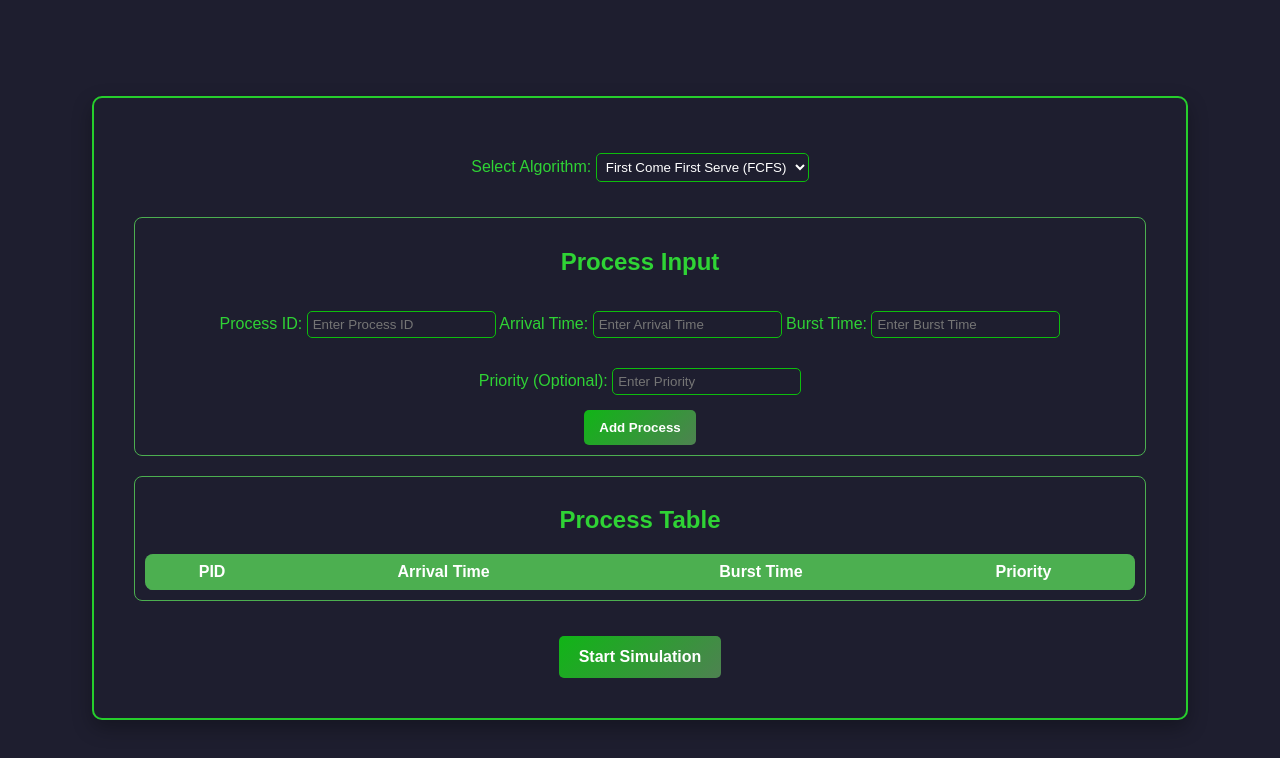
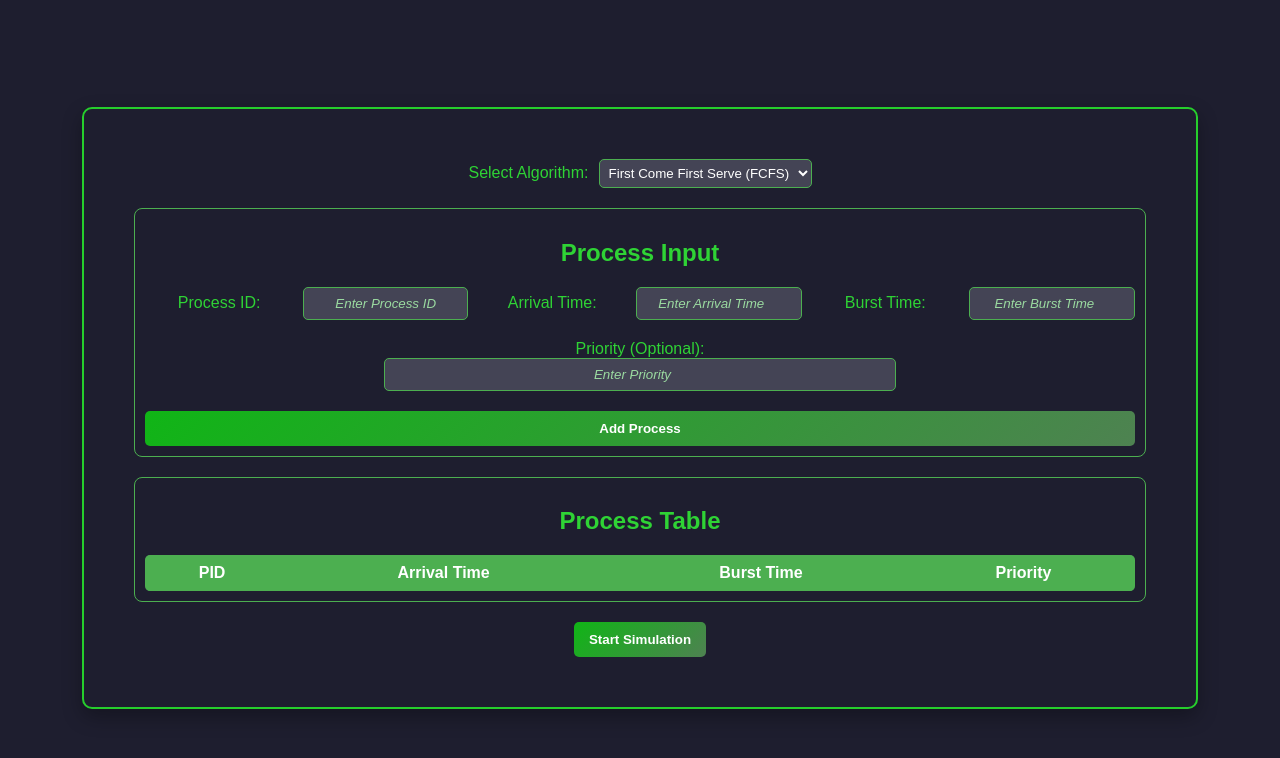
Before and after one commit to coder9988/scheduling-simulator, a plain HTML site: page input.html in a window 1280 px wide. Drawn offline with Linux system fonts and the light colour scheme; a script that the page names is missing.

Commit message:
Update style.css

```diff
--- a/style.css
+++ b/style.css
@@ -21,7 +21,7 @@ body {
     width: 80%;
     max-width: 1200px;
     border: 2px solid #26ce2c;
-    padding: 40px; /* Reduced padding slightly */
+    padding: 50px;
     text-align: center;
     background: #2c2c3e;
     background: url('container-background.jpeg') no-repeat center center;
@@ -30,7 +30,21 @@ body {
 }
 
 .algorithm-selection {
+    display: flex;
+    align-items: center;
+    gap: 10px;
+    justify-content: center;
     margin-bottom: 20px;
+}
+
+.algorithm-selection select,
+.algorithm-selection input {
+    min-width: 120px;
+    padding: 5px;
+    border-radius: 5px;
+    border: 1px solid #4caf50;
+    background: #444455;
+    color: white;
 }
 
 .process-input, .process-table {
@@ -42,15 +56,54 @@ body {
     border-radius: 8px;
 }
 
-input, select {
+.process-input form {
+    display: flex;
+    flex-wrap: wrap;
+    gap: 10px;
+    justify-content: center;
+    align-items: center;
+}
+
+.process-input label, .process-input input {
+    flex: 1;
+    min-width: 100px;
+}
+
+.priority-wrapper {
+    display: flex;
+    flex-direction: column;
+    width: 100%;
+    align-items: center;
+    margin-top: 10px;
+}
+
+#priority {
+    width: 50%;
+    min-width: 100px;
+    text-align: center;
+}
+
+#addProcessButton {
+    width: 100%;
+    margin-top: 10px;
+    padding: 10px;
+    text-align: center;
+}
+
+input {
     background: #444455;
-    color: #ffffff;
-    border: 1px solid rgb(13, 189, 13);
-    padding: 5px;
-    margin: 15px 0; /* Reduced excessive margin */
+    color: white;
+    border: 1px solid #4caf50;
+    padding: 8px;
     border-radius: 5px;
-    background: url('container-background.jpeg') no-repeat center center;
     transition: all 0.3s ease;
+    text-align: center;
+}
+
+input::placeholder {
+    color: #b0ffb3;
+    opacity: 0.8;
+    font-style: italic;
 }
 
 input:focus, select:focus {
@@ -60,7 +113,7 @@ input:focus, select:focus {
     background: #555566;
 }
 
-button {
+button, #startSimulation {
     background: linear-gradient(135deg, #10b516, #4e8251);
     color: white;
     border: none;
@@ -71,7 +124,7 @@ button {
     font-weight: bold;
 }
 
-button:hover {
+button:hover, #startSimulation:hover {
     background: linear-gradient(135deg, #13f11e, #4caf50);
     color: #ffffff;
     border: 1px solid #4caf50;
@@ -79,13 +132,12 @@ button:hover {
     box-shadow: 0 4px 10px rgba(76, 175, 80, 0.5);
 }
 
-/* Table styling improvements */
 table {
     width: 100%;
     border-collapse: collapse;
+    border-radius: 5px;
+    overflow: hidden;
     background: #3a3a4f;
-    border-radius: 8px;
-    overflow: hidden;
 }
 
 th, td {
@@ -105,26 +157,6 @@ td {
     background: #444455;
 }
 
-tbody tr:nth-child(even) td {
-    background: #3a3a4f; /* Alternating row color */
+tr:nth-child(even) td {
+    background: #505060;
 }
-
-/* Unified button styles */
-#startSimulationButton {
-    margin-top: 15px;
-    padding: 12px 20px;
-    font-size: 16px;
-    background: linear-gradient(135deg, #10b516, #4e8251);
-    color: white;
-    border: none;
-    border-radius: 5px;
-    transition: all 0.3s ease;
-    font-weight: bold;
-}
-
-#startSimulationButton:hover {
-    background: linear-gradient(135deg, #13f11e, #4caf50);
-    color: #ffffff;
-    border: 1px solid #4caf50;
-    transform: scale(1.05);
-}
```
